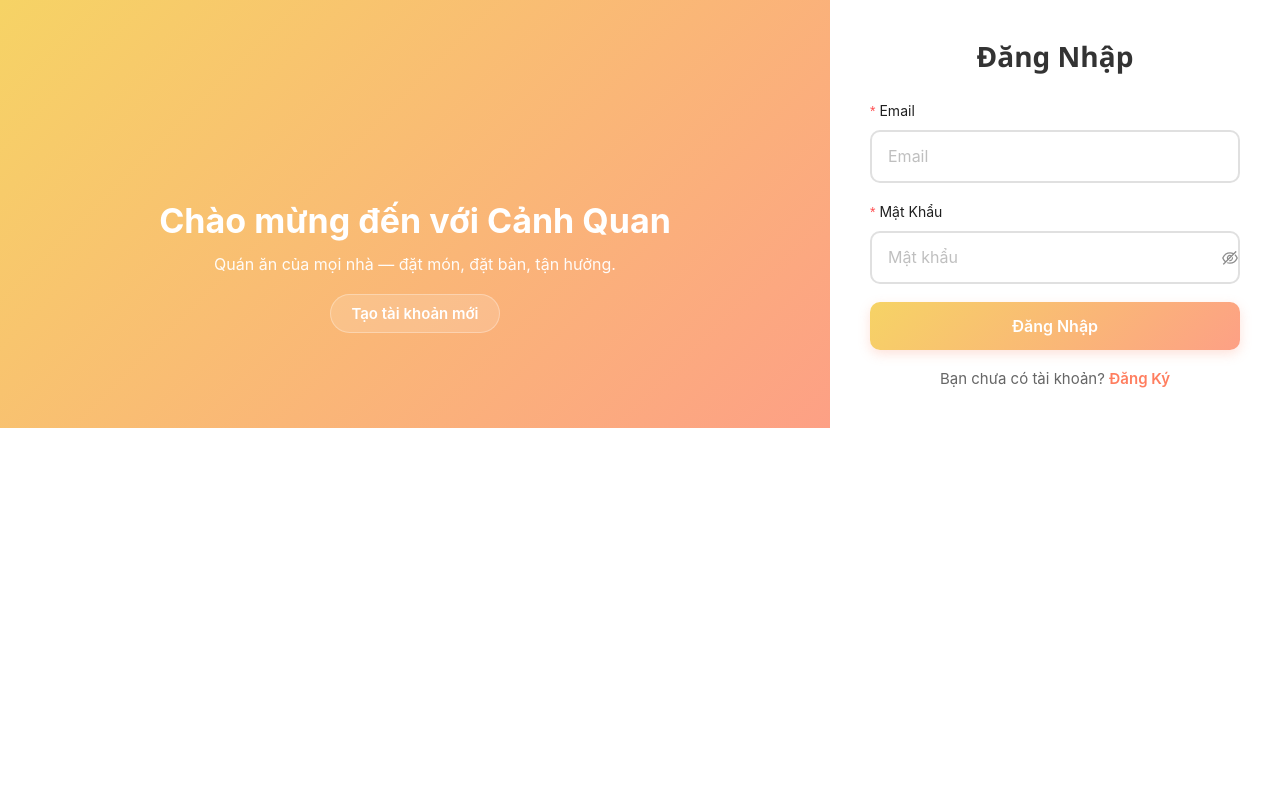
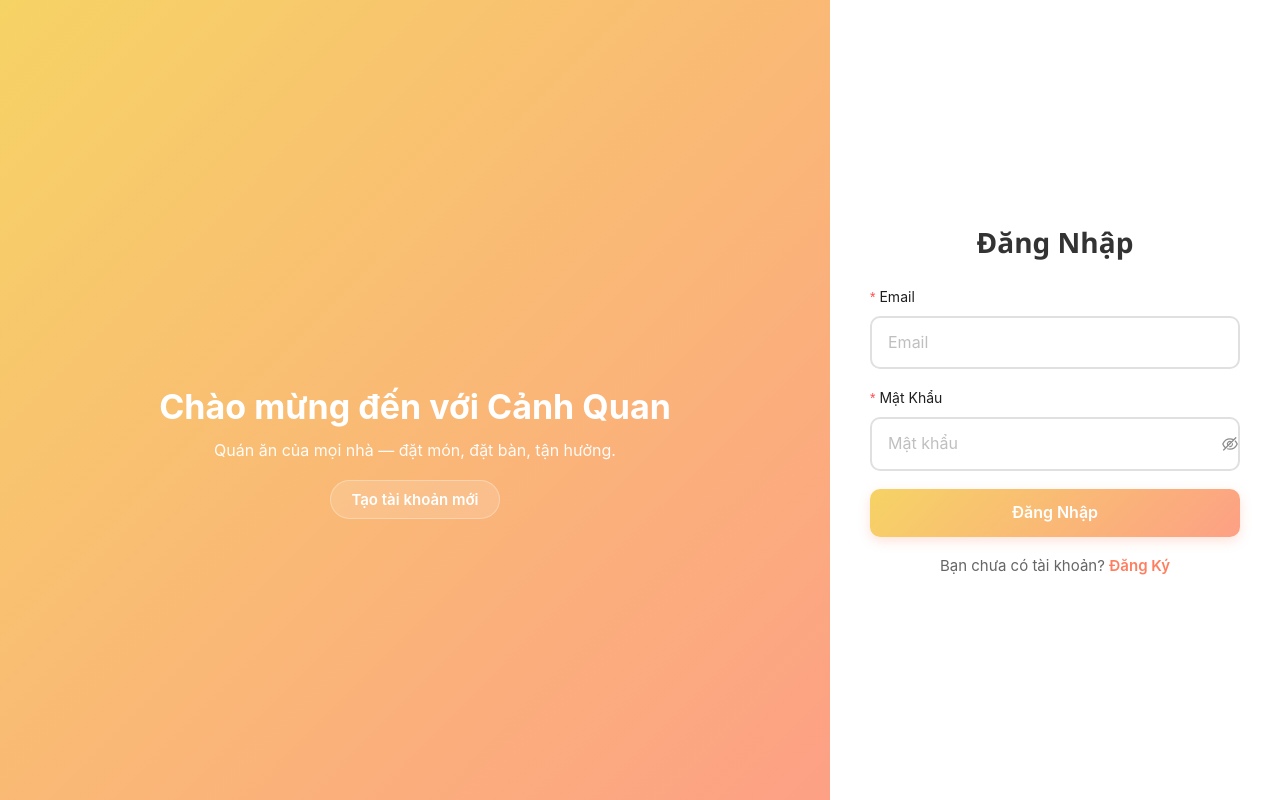
Before and after one commit to hoanglong2111/restaurant-management, a React (Create React App) app in the folder client/: page /login in a window 1280 px wide. Built offline with nearby package versions, Linux system fonts and the light colour scheme; no server answers.

Commit message:
Desktop Login/Register: fill viewport height, add wrapper gradient, align hero/form to 100% height to remove bottom white gap

```diff
--- a/client/src/CSS/LoginScreen.css
+++ b/client/src/CSS/LoginScreen.css
@@ -17,6 +17,10 @@
 @media (min-width: 769px) {
   .landing-wrapper.login-page {
     align-items: stretch;
+    /* Ensure the landing fills the full viewport on desktop and avoids bottom white gap */
+    height: 100vh;
+    background: linear-gradient(135deg, #f6d365 0%, #fda085 100%);
+    overflow: hidden;
   }
 
   .landing-wrapper.login-page .hero {
@@ -28,6 +32,7 @@
     color: #fff;
     padding: 48px;
     order: 1;
+    height: 100%;
   }
 
   .landing-wrapper.login-page .hero .brand {
@@ -90,6 +95,7 @@
     padding: 40px;
     background: #fff;
     order: 2;
+    height: 100%;
   }
 
   .landing-wrapper.login-page .form-card {
--- a/client/src/CSS/RegisterScreen.css
+++ b/client/src/CSS/RegisterScreen.css
@@ -17,6 +17,10 @@
 @media (min-width: 769px) {
   .landing-wrapper.register-page {
     align-items: stretch;
+    /* Fill viewport and avoid any bottom white area */
+    height: 100vh;
+    background: linear-gradient(135deg, rgba(102,126,234,1) 0%, rgba(118,75,162,1) 100%);
+    overflow: hidden;
   }
 
   .landing-wrapper.register-page .hero {
@@ -28,6 +32,7 @@
     color: #fff;
     padding: 48px;
     order: 2;
+    height: 100%;
   }
 
   .landing-wrapper.register-page .hero .brand {
@@ -90,6 +95,7 @@
     padding: 40px;
     background: #fff;
     order: 1;
+    height: 100%;
   }
 
   .landing-wrapper.register-page .form-card {
```
